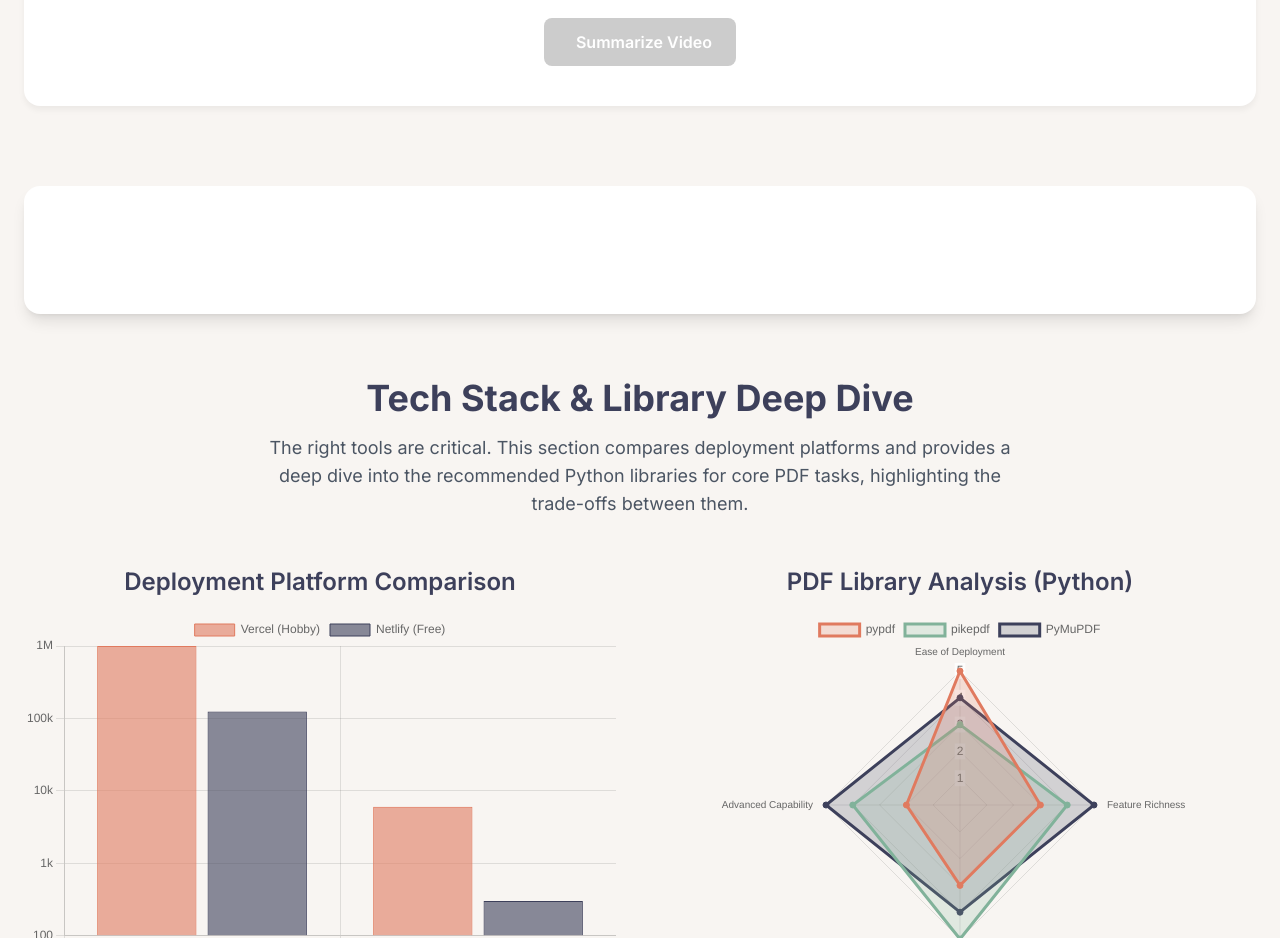
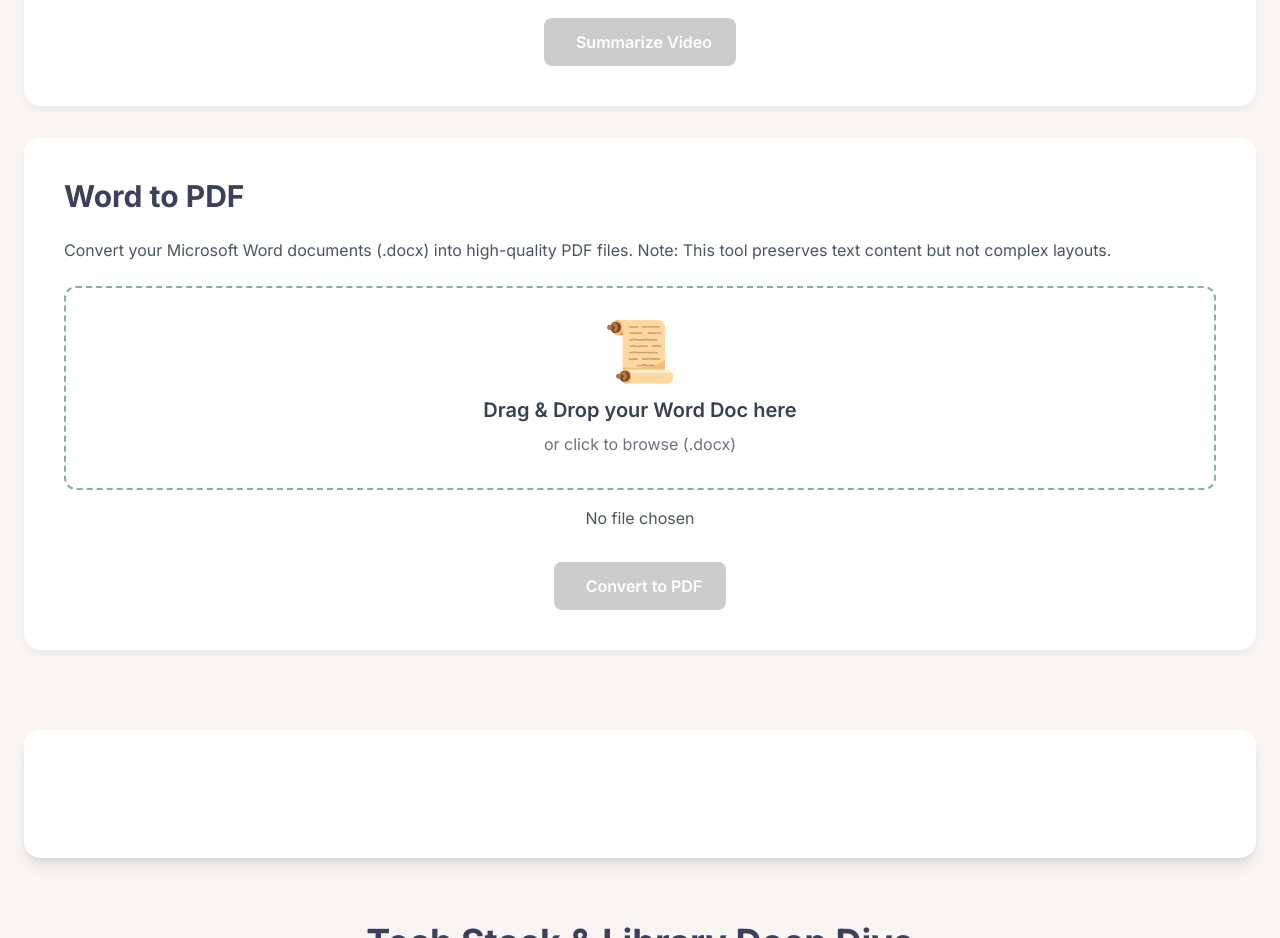
Before and after one commit to Arnesh-pal/pdfer, a plain HTML site: page index.html in a window 1280 px wide. Shown: the part 3780-4718 px from the top of the page. Drawn offline with nearby package versions, Linux system fonts and the light colour scheme; a script that the page names is missing.

Commit message:
Update after changes

```diff
--- a/index.html
+++ b/index.html
@@ -284,6 +284,32 @@
                 </div>
                 <div id="videoToPdfError" class="mt-8 text-center text-red-500 hidden"></div>
             </div>
+            <div id="tool-word-to-pdf" class="tool-section">
+                <h3 class="text-3xl font-bold mb-6 text-[#3D405B]">Word to PDF</h3>
+                <p class="mb-6 text-gray-600">Convert your Microsoft Word documents (.docx) into high-quality PDF files.
+                    Note: This tool preserves text content but not complex layouts.</p>
+                <label for="wordToPdfInput" class="file-input-label">
+                    <span class="text-6xl mb-4">📜</span>
+                    <span class="text-xl font-semibold text-gray-700">Drag & Drop your Word Doc here</span>
+                    <span class="text-gray-500 mt-2">or click to browse (.docx)</span>
+                    <input type="file" id="wordToPdfInput"
+                        accept=".docx,application/vnd.openxmlformats-officedocument.wordprocessingml.document">
+                </label>
+                <div id="wordToPdfFileName" class="mt-4 text-gray-600 text-center">No file chosen</div>
+                <div class="flex justify-center mt-8">
+                    <button id="wordToPdfButton" class="btn-primary flex items-center justify-center space-x-2"
+                        disabled>
+                        <span id="wordToPdfLoadingSpinner" class="loading-spinner hidden"></span>
+                        <span id="wordToPdfButtonText">Convert to PDF</span>
+                    </button>
+                </div>
+                <div id="wordToPdfResult" class="mt-8 text-center hidden">
+                    <p class="text-lg font-semibold text-[#81B29A] mb-4">Document Converted Successfully!</p>
+                    <a id="downloadWordToPdf" href="#" download="converted_document.pdf"
+                        class="btn-primary inline-block">Download PDF</a>
+                </div>
+                <div id="wordToPdfError" class="mt-8 text-center text-red-500 hidden"></div>
+            </div>
         </section>
 
 
```
